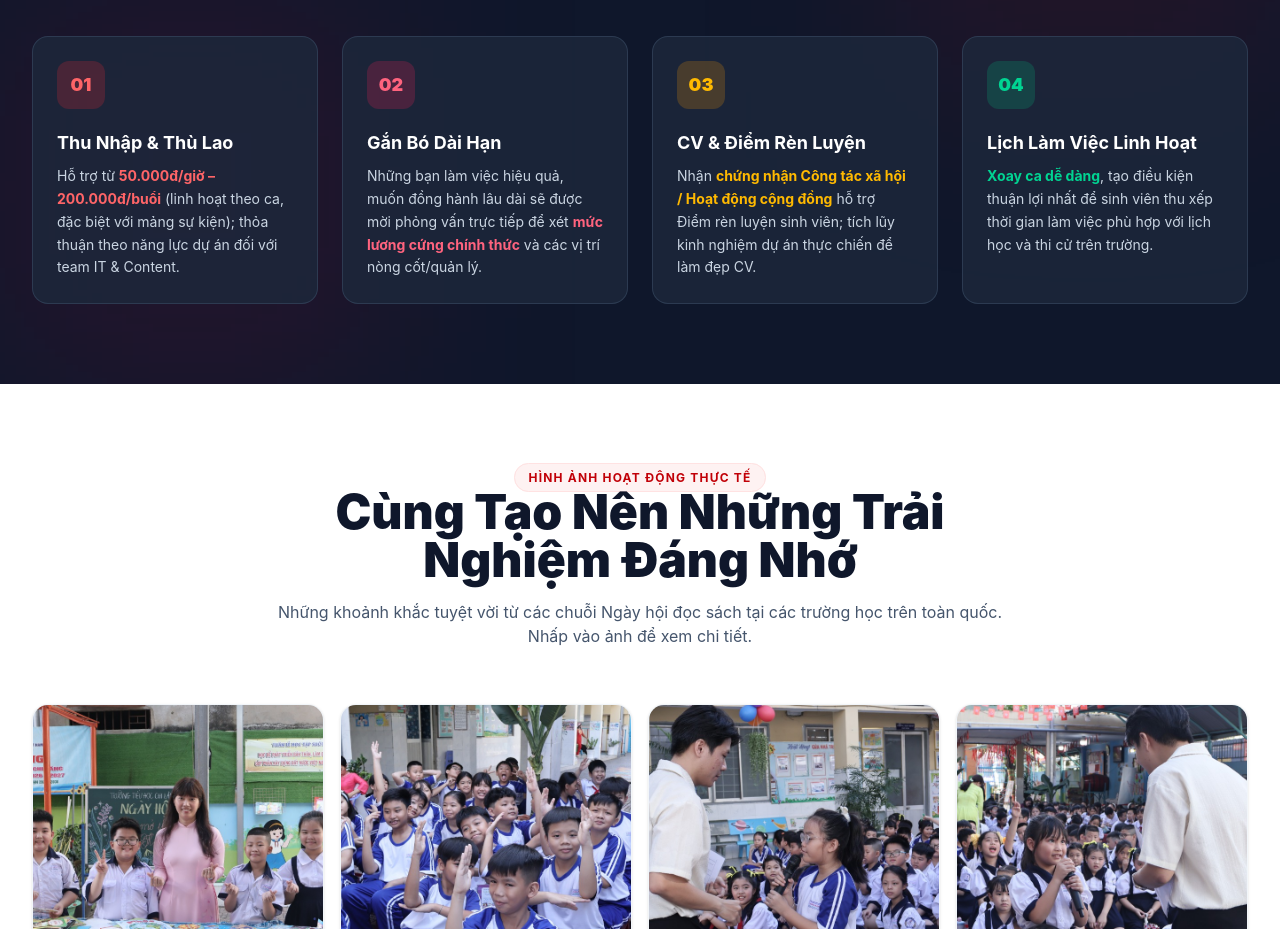
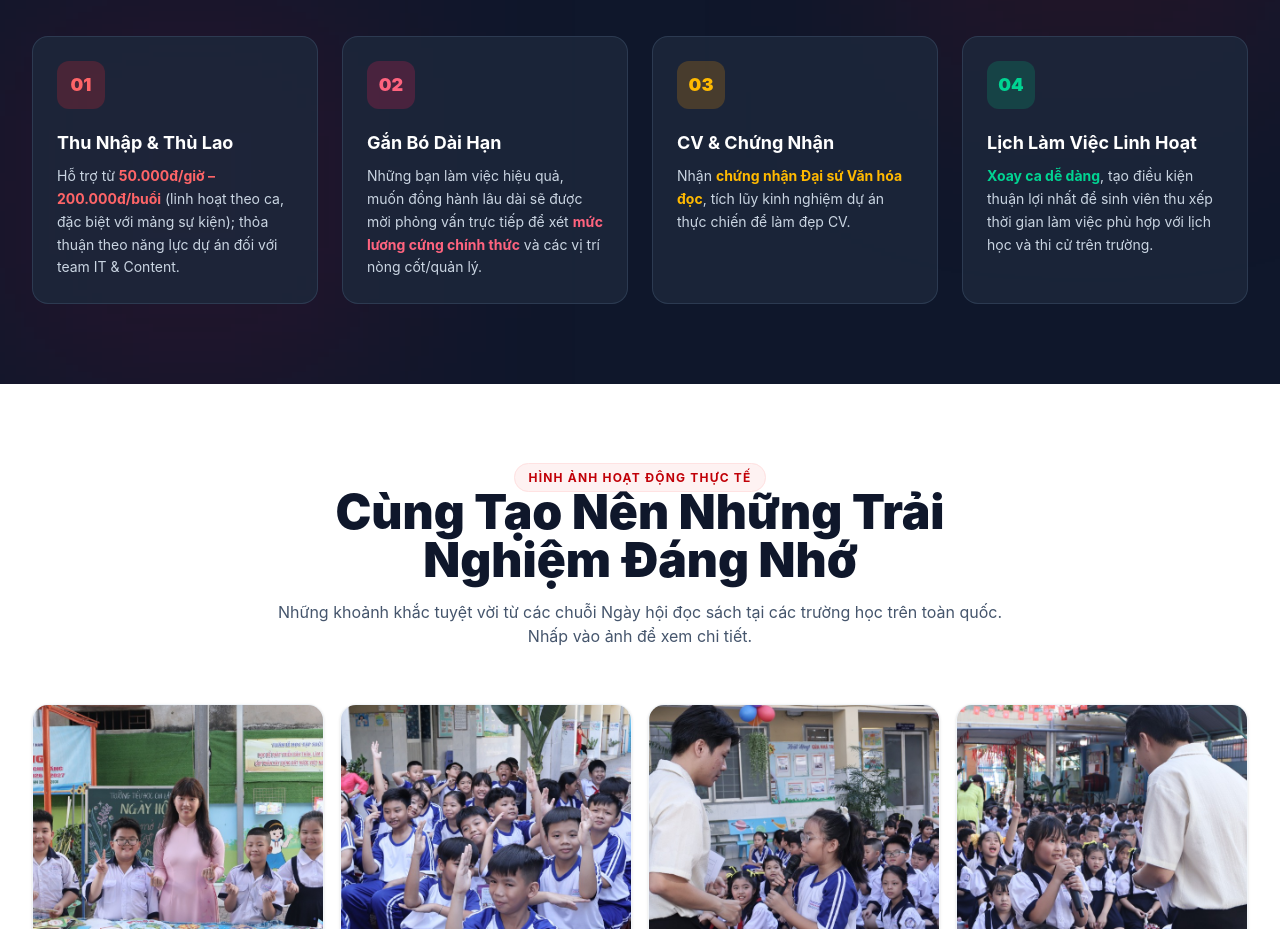
Before and after one commit to minhtanbear-code/Famaca, a React (Vite) app: page / in a window 1280 px wide. Shown: the part 2900-3829 px from the top of the page. Built offline with nearby package versions, Linux system fonts and the light colour scheme; no server answers.

Commit message:
feat: Cap nhat chung nhan Dai su Van hoa doc

```diff
--- a/src/App.jsx
+++ b/src/App.jsx
@@ -627,9 +627,9 @@ export default function App() {
               <div className="w-12 h-12 bg-amber-500/20 text-amber-400 rounded-xl flex items-center justify-center mb-5 font-black text-lg">
                 03
               </div>
-              <h3 className="text-lg font-bold mb-2">CV & Điểm Rèn Luyện</h3>
+              <h3 className="text-lg font-bold mb-2">CV & Chứng Nhận</h3>
               <p className="text-sm text-slate-300 leading-relaxed">
-                Nhận <strong className="text-amber-400 font-bold">chứng nhận Công tác xã hội / Hoạt động cộng đồng</strong> hỗ trợ Điểm rèn luyện sinh viên; tích lũy kinh nghiệm dự án thực chiến để làm đẹp CV.
+                Nhận <strong className="text-amber-400 font-bold">chứng nhận Đại sứ Văn hóa đọc</strong>, tích lũy kinh nghiệm dự án thực chiến để làm đẹp CV.
               </p>
             </div>
 
```
